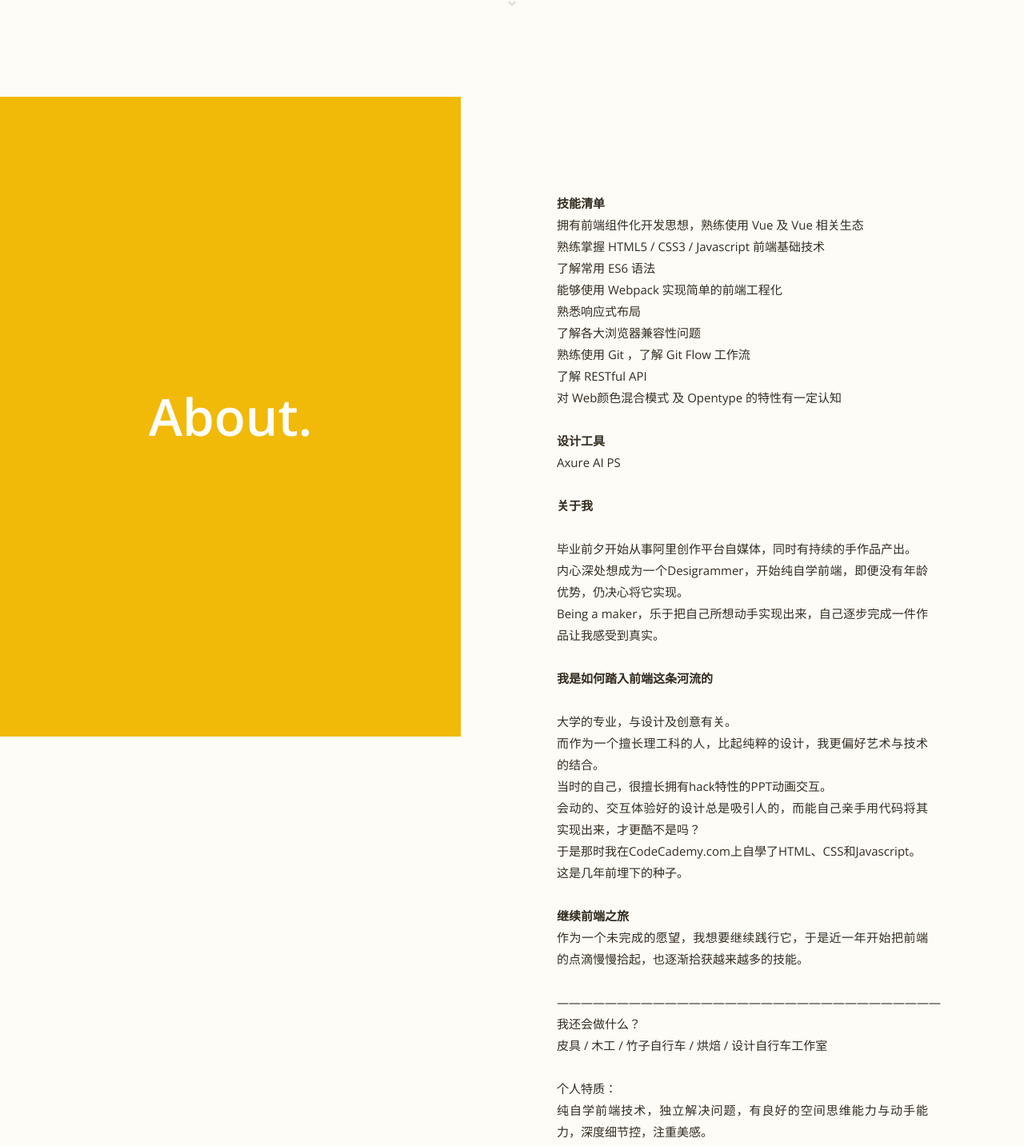
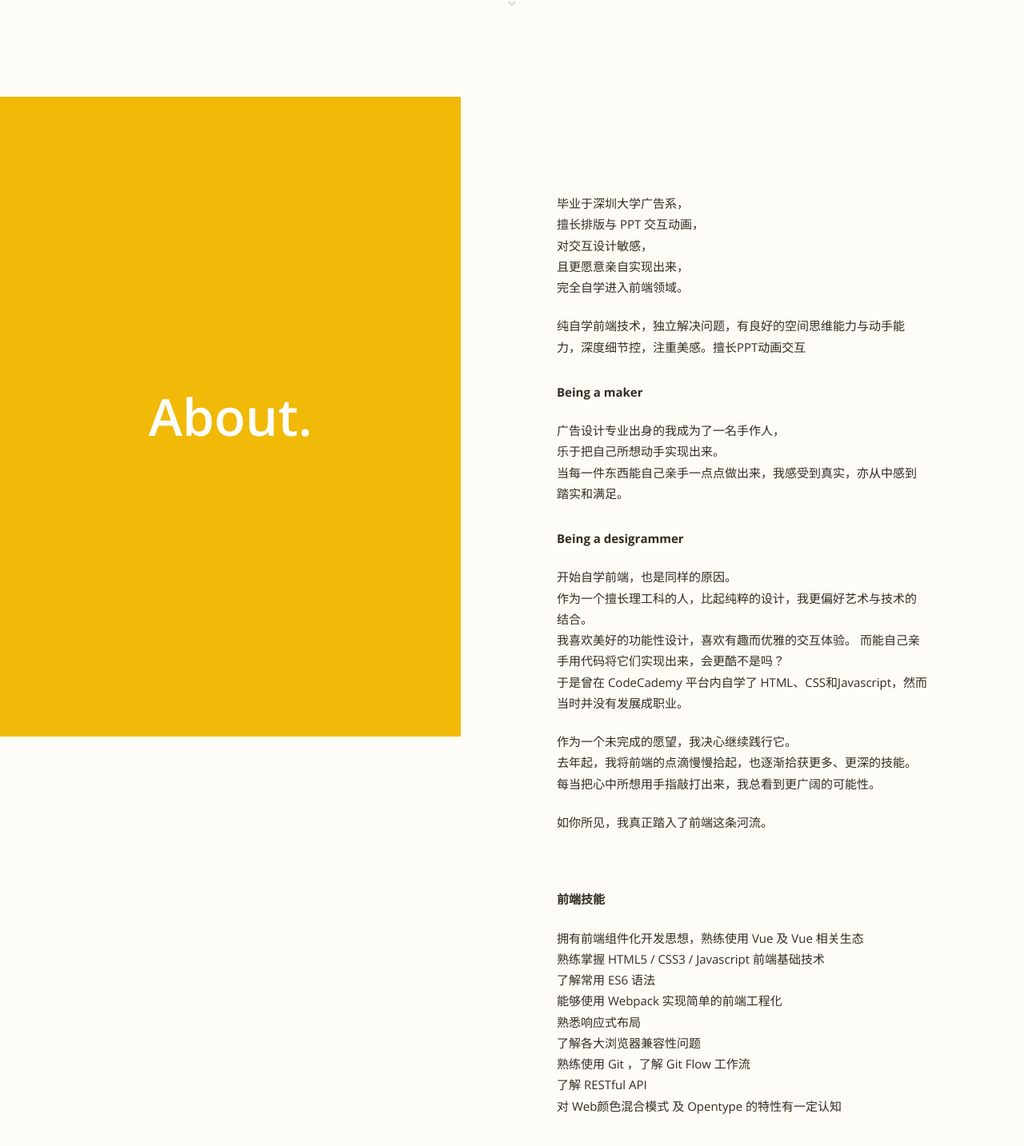
Before and after one commit to chelseachel/my-portfolio-site, a Vue app: page /about in a window 1280 px wide. Shown: the part 679-2112 px from the top of the page at 80% size. Built offline with nearby package versions, Linux system fonts and the light colour scheme.

Commit message:
modify style

```diff
--- a/src/assets/styles/reset.css
+++ b/src/assets/styles/reset.css
@@ -22,5 +22,5 @@ mark{background-color:transparent}
 a,ins,s,u,del{text-decoration:none}
 sup,sub{vertical-align:baseline}
 html {overflow-x: hidden;height: 100%;font-size: 15px;-webkit-tap-highlight-color: transparent;}
-body {height: 100%;font-family: "Open Sans", "Avenir", "Microsoft Yahei", "Helvetica Neue", Helvetica, Arial, sans-serif;font-size: 15px;line-height: 1;-webkit-text-size-adjust: none;}
+body {height: 100%;font-family: "Open Sans", "Avenir", "Microsoft Yahei", "Helvetica Neue", Helvetica, Arial, sans-serif;font-size: 15px;line-height: 1;-webkit-text-size-adjust: none;text-rendering: optimizeLegibility;}
 a {color: #332c21;text-decoration: none;}
--- a/src/views/Home.vue
+++ b/src/views/Home.vue
@@ -107,6 +107,5 @@ export default {
 }
 </script>
 
-
 <style lang="stylus" scoped>
 </style>
--- a/src/views/about/components/AboutRight.vue
+++ b/src/views/about/components/AboutRight.vue
@@ -1,8 +1,31 @@
 <template>
   <div class="right">
-    <div class="content">
-      <b>技能清单</b><br>
-拥有前端组件化开发思想，熟练使用 Vue 及 Vue 相关生态 <br>
+    <article>
+      <p>毕业于深圳大学广告系，<br>擅长排版与 PPT 交互动画，<br>对交互设计敏感，<br>且更愿意亲自实现出来，<br>完全自学进入前端领域。</p>纯自学前端技术，独立解决问题，有良好的空间思维能力与动手能力，深度细节控，注重美感。擅长PPT动画交互
+
+<p></p>
+<h4>Being a maker</h4>
+<p>广告设计专业出身的我成为了一名手作人，<br>乐于把自己所想动手实现出来。<br>
+<!-- 自己逐步完成一件作品让我感受到真实，亦从中感到踏实和满足。<br> -->
+当每一件东西能自己亲手一点点做出来，我感受到真实，亦从中感到踏实和满足。<br>
+</p>
+<!-- <p>乐于把自己所想动手实现出来，我是这样一个人。<br></p> -->
+
+
+<h4>Being a desigrammer</h4>
+<p>开始自学前端，也是同样的原因。<br>
+作为一个擅长理工科的人，比起纯粹的设计，我更偏好艺术与技术的结合。<br>
+我喜欢美好的功能性设计，喜欢有趣而优雅的交互体验。
+而能自己亲手用代码将它们实现出来，会更酷不是吗？<br>
+于是曾在 <a href="https://codecademy.dev/" target="_blank">CodeCademy</a> 平台内自学了 HTML、CSS和Javascript，然而当时并没有发展成职业。</p>
+<!-- 于是曾在 codeCademy.com 上自学了 HTML、CSS和Javascript，然而当时并没有发展成职业。</p> -->
+
+<p>作为一个未完成的愿望，我决心继续践行它。<br>
+  去年起，我将前端的点滴慢慢拾起，也逐渐拾获更多、更深的技能。<br>每当把心中所想用手指敲打出来，我总看到更广阔的可能性。</p>
+<p>如你所见，我真正踏入了前端这条河流。</p>
+<br>
+<p>      <b>前端技能</b></p>
+<p>拥有前端组件化开发思想，熟练使用 Vue 及 Vue 相关生态 <br>
 熟练掌握 HTML5 / CSS3 / Javascript 前端基础技术<br>
 了解常用 ES6 语法 <br>
 能够使用 Webpack 实现简单的前端工程化<br>
@@ -10,29 +33,16 @@
 了解各大浏览器兼容性问题<br>
 熟练使用 Git ，了解 Git Flow 工作流<br>
 了解 RESTful API<br>
-对 Web颜色混合模式 及 Opentype 的特性有一定认知<br><br>
+对 Web颜色混合模式 及 Opentype 的特性有一定认知</p><br>
 <b>设计工具</b><br>
-Axure AI PS<br><br>
-      <b>关于我</b><br><br>
-      毕业前夕开始从事阿里创作平台自媒体，同时有持续的手作品产出。<br>
-      内心深处想成为一个Desigrammer，开始纯自学前端，即便没有年龄优势，仍决心将它实现。<br>
-      Being a maker，乐于把自己所想动手实现出来，自己逐步完成一件作品让我感受到真实。<br>
-
-<br>
-      <b>我是如何踏入前端这条河流的</b><br>
-      <br>
-      大学的专业，与设计及创意有关。<br>
-      而作为一个擅长理工科的人，比起纯粹的设计，我更偏好艺术与技术的结合。<br>
-      当时的自己，很擅长拥有hack特性的PPT动画交互。<br>
-      会动的、交互体验好的设计总是吸引人的，而能自己亲手用代码将其实现出来，才更酷不是吗？<br>
-      于是那时我在CodeCademy.com上自學了HTML、CSS和Javascript。<br>
-      这是几年前埋下的种子。<br>
-      <br>
-      <b>继续前端之旅</b><br>
-      作为一个未完成的愿望，我想要继续践行它，于是近一年开始把前端的点滴慢慢拾起，也逐渐拾获越来越多的技能。<br>
-
-<br>      ————————————————————————————————<br>
-           我还会做什么？<br>
+Axure RP<br>
+Illustrator<br>
+Photoshop<br><br>
+      ————————————————————————————————<br>
+           <b>我还会做什么</b><br>
+           <b>我还擅长</b><br>
+           排版<br>
+           PPT 交互动画<br>
       皮具 / 木工 / 竹子自行车 / 烘焙 / 设计自行车工作室<br>
 
 <br>      个人特质：<br>
@@ -44,7 +54,7 @@ Axure AI PS<br><br>
       喜欢并擅长做技、艺相结合的事情<br>
       敏感 细致 瞻前顾后<br>
 
-    </div>
+    </article>
   </div>
 </template>
 
@@ -69,13 +79,20 @@ export default {
     position: relative
     left: 45%
     width: 55%
-    font-size: 15px
-    .content
+    article
       width: 100%
       padding: 190px
       box-sizing: border-box
-      line-height: 1.8em
-      text-align: justify
+      font-size: 15px
+      line-height: 1.75em
+      h4
+        font-size: 15px
+        // font-weight: 600
+        margin-top: 30px
+      p
+        margin: 22px 0
+        &:first-child
+          margin-top: 0
       @media screen and (max-width: 1920px)
         padding: 145px
       @media screen and (max-width: 1440px)
--- a/src/views/nav/Nav.vue
+++ b/src/views/nav/Nav.vue
@@ -1,5 +1,5 @@
 <template>
-  <div class="header" :class="showNav ? 'shownav' : 'hidenav'" :style="topStyle ? {top: '4px', transition: 'top .1s'} : {}">
+  <div class="header" :class="showNav ? 'shownav' : 'hidenav'" ref="header">
     <a class="logo" href="./index.html">CHELSEA'S</a>
     <ul class="nav">
       <li
@@ -35,10 +35,10 @@ export default {
       let scrollTop = window.pageYOffset || document.documentElement.scrollTop || document.body.scrollTop
       if (scrollTop > (document.body.clientHeight - 60)) {
         this.showNav = scrollTop >= this.windowTop ? false : true
+        console.log(scrollTop,this.windowTop);
         this.windowTop = scrollTop
       } else {
         this.showNav = true
-        this.topStyle = scrollTop > 0 ? false : true
       }
     },
     handleClickAnchor (index) {
@@ -66,8 +66,9 @@ export default {
 <style lang="stylus" scoped>
   .header
     z-index: 99
-    position: fixed
+    position: sticky
     top: 0px
+    margin-top: 4px
     width: 100%
     height: 60px
     background: #fdfcf6
@@ -75,7 +76,7 @@ export default {
     box-sizing: border-box
     opacity: .95
     display: flex
-    transition: all .5s ease
+    transition: all .6s ease
     .logo
       float: left
       padding-left: 25px
@@ -84,8 +85,6 @@ export default {
       font-size: 18px
       font-weight: 600
       color: var(--theme-color)
-      opacity: 1
-      transition: opacity .3s
       @media screen and (max-width: 768px)
         display: none
     .nav
@@ -142,7 +141,7 @@ export default {
       border-radius: 50%
       border: 8px solid var(--theme-color)
       cursor: pointer
-      transition: all .5s ease, background .2s, opacity .2s
+      transition: all .6s ease, background .2s, opacity .2s
       &:before
         content: ''
         width: 4px
@@ -160,7 +159,7 @@ export default {
   .shownav
     transform: translateY(0)
     .round
-      top: 12px
+      top: 11px
       border: 8px solid #fdfcf6
   .hidenav
     transform: translateY(-100%)
--- a/src/views/welcome/Welcome.vue
+++ b/src/views/welcome/Welcome.vue
@@ -37,6 +37,7 @@ export default {
 <style lang="stylus" scoped>
   .welcome
     position:relative
+    margin-top: -64px
     width: 100vw
     height: 100vh
     border-top: 4px solid var(--theme-translucent)
```
